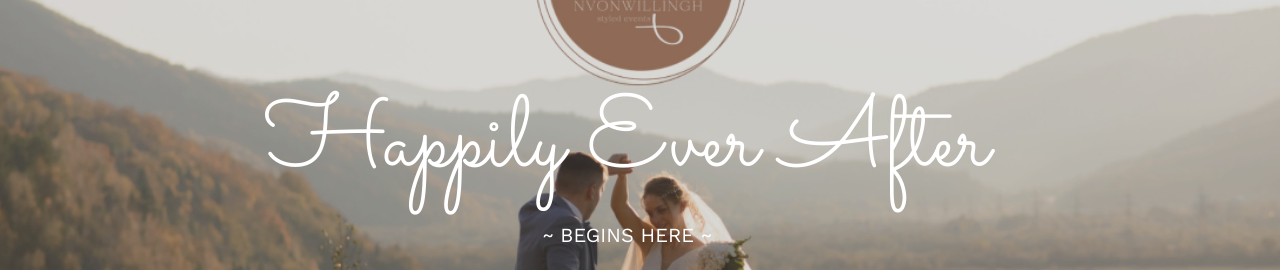
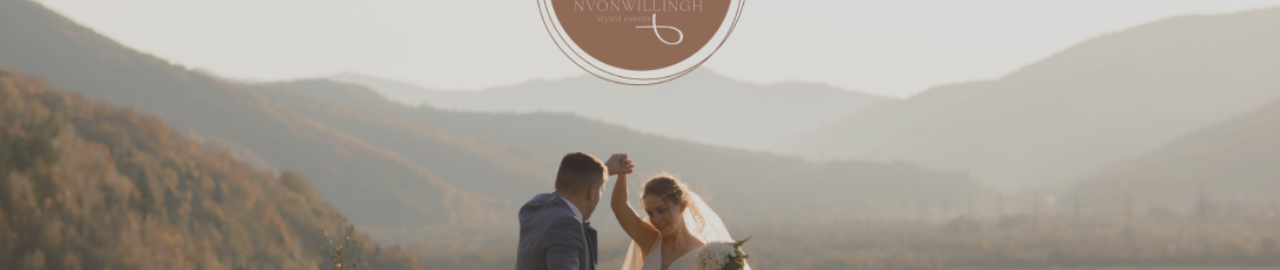
Before and after one commit to ft8coza/NvonWillingh, a plain HTML site: page index.html in a window 1280 px wide. Shown: the part 238-508 px from the top of the page. Drawn offline with nearby package versions, Linux system fonts and the light colour scheme; files whose address does not match are found by name.

Commit message:
Removed wording & button of landing

```diff
--- a/index.html
+++ b/index.html
@@ -116,14 +116,14 @@
                     class="display-tc animate-box"
                     data-animate-effect="fadeIn"
                   >
-                    <h1>Happily Ever After</h1>
+                    <!--<h1>Happily Ever After</h1>
                     <h2>~ BEGINS HERE ~</h2>
 
                     <p>
                       <a href="#fh5co-couple" class="btn btn-default btn-sm"
                         >Let's Start</a
                       >
-                    </p>
+                    </p>-->
                   </div>
                 </div>
               </div>
```
